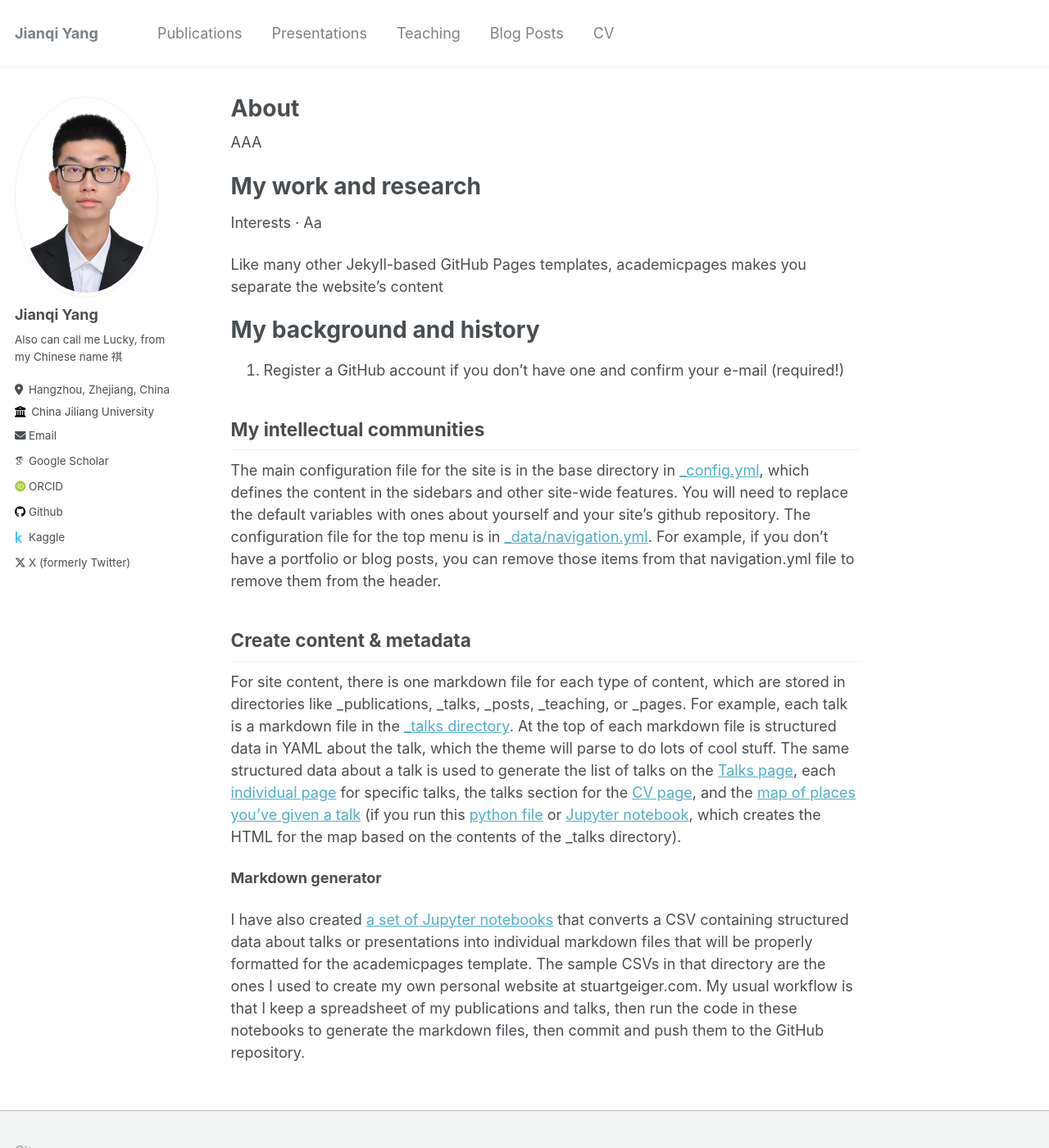
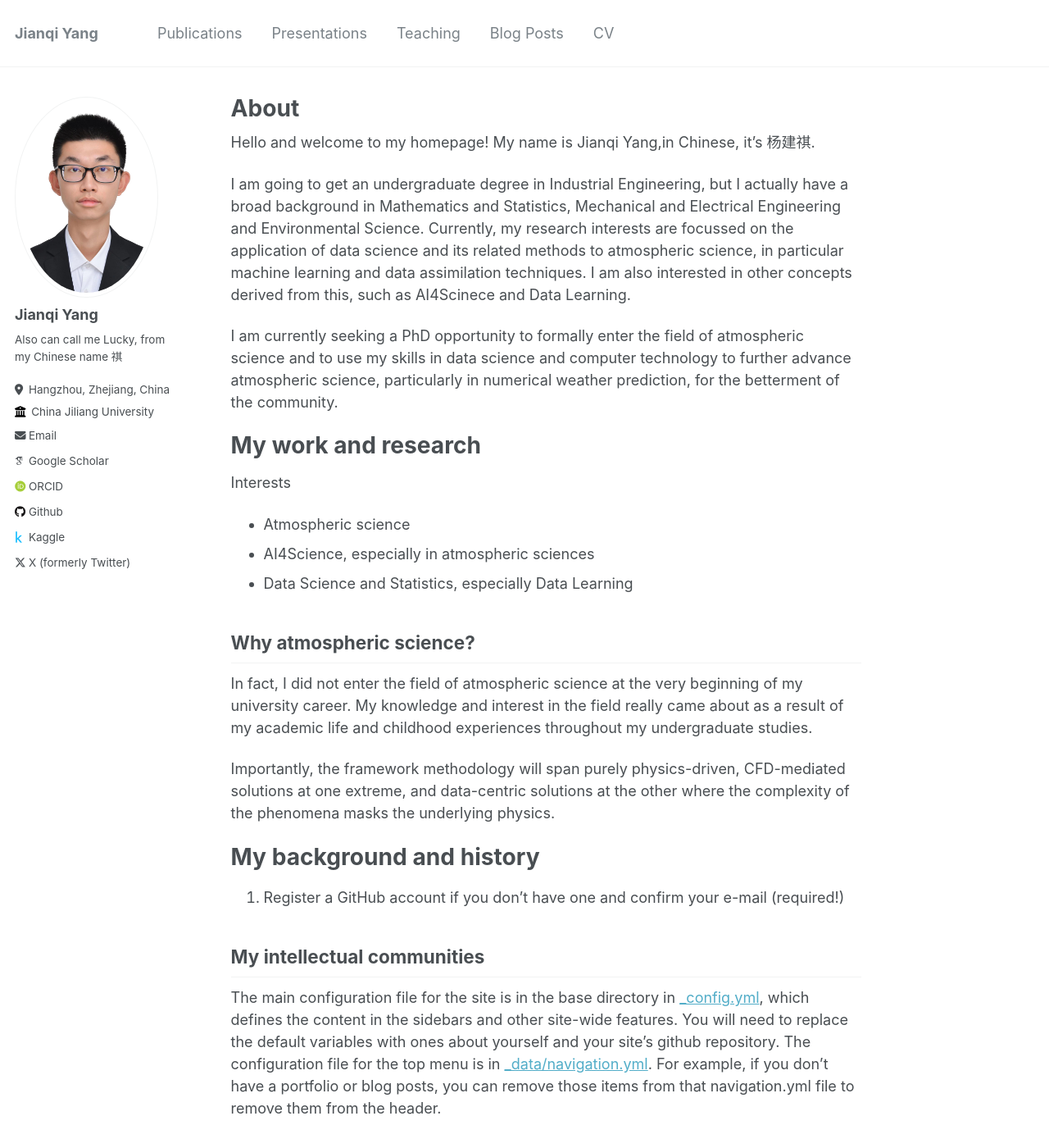
Before and after one commit to thinkswhat/thinkswhat.github.io, a Jekyll site: the page built from _pages/about.md, in a window 1280 px wide and 1400 px high. Shown: the whole window at 82% size. Built offline with Jekyll 4.4.1, drawn with Linux system fonts in a browser that asks for light colours; some web fonts are replaced; some of the changed text lies outside the part shown.

Commit message:
Update about.md

```diff
--- a/_pages/about.md
+++ b/_pages/about.md
@@ -4,18 +4,29 @@ title: "About"
 author_profile: true
 redirect_from:
   - /about/
-  - /about.html
+  - /Hello.html
 ---
 
-AAA
+Hello and welcome to my homepage! My name is Jianqi Yang,in Chinese, it's 杨建祺.
+
+I am going to get an undergraduate degree in Industrial Engineering, but I actually have a broad background in Mathematics and Statistics, Mechanical and Electrical Engineering and Environmental Science. Currently, my research interests are focussed on the application of data science and its related methods to atmospheric science, in particular machine learning and data assimilation techniques. I am also interested in other concepts derived from this, such as AI4Scinece and Data Learning.
+
+I am currently seeking a PhD opportunity to formally enter the field of atmospheric science and to use my skills in data science and computer technology to further advance atmospheric science, particularly in numerical weather prediction, for the betterment of the community.
 
 My work and research
 ======
 
 Interests
-· Aa
 
-Like many other Jekyll-based GitHub Pages templates, academicpages makes you separate the website's content
+- Atmospheric science
+- AI4Science, especially in atmospheric sciences
+- Data Science and Statistics, especially Data Learning
+
+Why atmospheric science?
+------
+In fact, I did not enter the field of atmospheric science at the very beginning of my university career. My knowledge and interest in the field really came about as a result of my academic life and childhood experiences throughout my undergraduate studies.
+
+Importantly, the framework methodology will span purely physics-driven, CFD-mediated solutions at one extreme, and data-centric solutions at the other where the complexity of the phenomena masks the underlying physics.
 
 My background and history
 ======
@@ -25,11 +36,10 @@ My intellectual communities
 ------
 The main configuration file for the site is in the base directory in [_config.yml](https://github.com/academicpages/academicpages.github.io/blob/master/_config.yml), which defines the content in the sidebars and other site-wide features. You will need to replace the default variables with ones about yourself and your site's github repository. The configuration file for the top menu is in [_data/navigation.yml](https://github.com/academicpages/academicpages.github.io/blob/master/_data/navigation.yml). For example, if you don't have a portfolio or blog posts, you can remove those items from that navigation.yml file to remove them from the header.
 
-Create content & metadata
+Something about me
 ------
-For site content, there is one markdown file for each type of content, which are stored in directories like _publications, _talks, _posts, _teaching, or _pages. For example, each talk is a markdown file in the [_talks directory](https://github.com/academicpages/academicpages.github.io/tree/master/_talks). At the top of each markdown file is structured data in YAML about the talk, which the theme will parse to do lots of cool stuff. The same structured data about a talk is used to generate the list of talks on the [Talks page](https://academicpages.github.io/talks), each [individual page](https://academicpages.github.io/talks/2012-03-01-talk-1) for specific talks, the talks section for the [CV page](https://academicpages.github.io/cv), and the [map of places you've given a talk](https://academicpages.github.io/talkmap.html) (if you run this [python file](https://github.com/academicpages/academicpages.github.io/blob/master/talkmap.py) or [Jupyter notebook](https://github.com/academicpages/academicpages.github.io/blob/master/talkmap.ipynb), which creates the HTML for the map based on the contents of the _talks directory).
+我的人生就是在另一个有着这样的夕阳的午后确定的。
 
 **Markdown generator**
 
-I have also created [a set of Jupyter notebooks](https://github.com/academicpages/academicpages.github.io/tree/master/markdown_generator
-) that converts a CSV containing structured data about talks or presentations into individual markdown files that will be properly formatted for the academicpages template. The sample CSVs in that directory are the ones I used to create my own personal website at stuartgeiger.com. My usual workflow is that I keep a spreadsheet of my publications and talks, then run the code in these notebooks to generate the markdown files, then commit and push them to the GitHub repository.
+created [a set of Jupyter notebooks(https://github.com/academicpages/academicpages.github.io/tree/master/markdown_generator)
```
